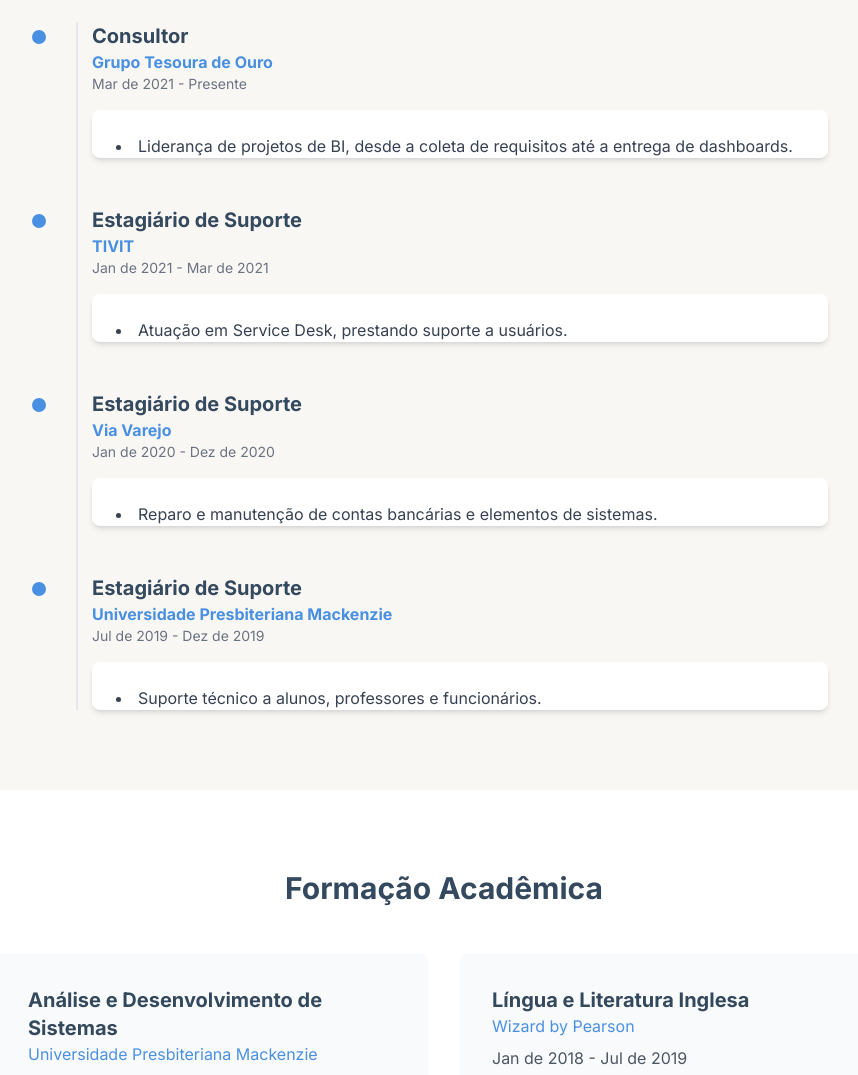
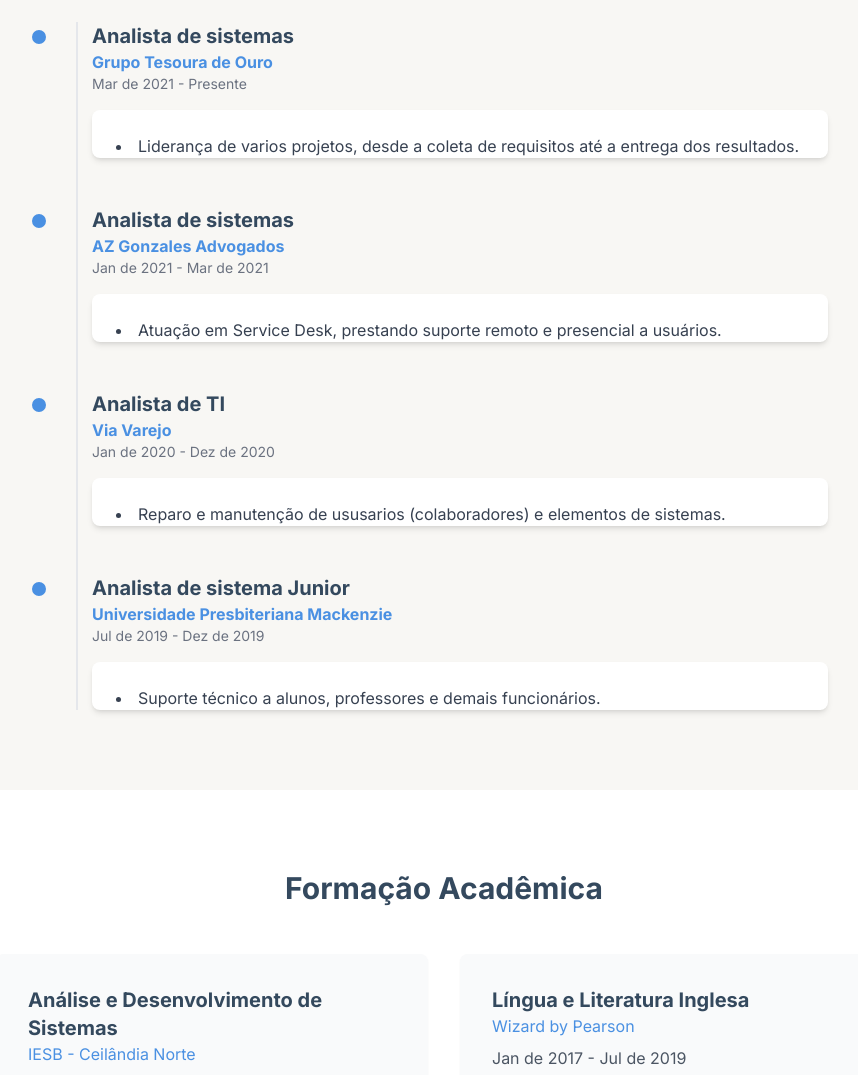
Before and after one commit to SeuPesadel00/Apresentacao, a plain HTML site: page index.html in a window 1280 px wide. Shown: the part 1540-2615 px from the top of the page, without its empty margins (196-1054 px from the left). Drawn offline with nearby package versions, Linux system fonts and the light colour scheme.

Commit message:
atualização de dados

```diff
--- a/index.html
+++ b/index.html
@@ -3,7 +3,7 @@
 <head>
     <meta charset="UTF-8">
     <meta name="viewport" content="width=device-width, initial-scale=1.0">
-    <title>Currículo Interativo - Arthur Henrique</title>
+    <title>Currículo Interativo</title>
     <script src="https://cdn.tailwindcss.com"></script>
     <script src="https://cdn.jsdelivr.net/npm/chart.js"></script>
     <link rel="preconnect" href="https://fonts.googleapis.com">
@@ -117,13 +117,13 @@
             <div class="grid md:grid-cols-2 gap-8 max-w-4xl mx-auto">
                 <div class="bg-gray-50 p-8 rounded-lg shadow-sm">
                     <h3 class="text-xl font-bold text-[#34495e]">Análise e Desenvolvimento de Sistemas</h3>
-                    <p class="text-[#4a90e2] mb-2">Universidade Presbiteriana Mackenzie</p>
-                    <p class="text-gray-600">Jan de 2019 - Dez de 2021</p>
+                    <p class="text-[#4a90e2] mb-2">IESB - Ceilândia Norte</p>
+                    <p class="text-gray-600">Jan de 2023 - Presente</p>
                 </div>
                 <div class="bg-gray-50 p-8 rounded-lg shadow-sm">
                     <h3 class="text-xl font-bold text-[#34495e]">Língua e Literatura Inglesa</h3>
                     <p class="text-[#4a90e2] mb-2">Wizard by Pearson</p>
-                    <p class="text-gray-600">Jan de 2018 - Jul de 2019</p>
+                    <p class="text-gray-600">Jan de 2017 - Jul de 2019</p>
                 </div>
             </div>
         </section>
@@ -131,9 +131,10 @@
 
     <footer class="bg-white mt-20">
         <div class="container mx-auto px-6 py-8 text-center text-gray-600">
-            <p class="font-semibold text-[#34495e]">Arthur Henrique</p>
-            <p>arthur.h@outlook.com</p>
-            <p>(11) 97457-4543</p>
+            <p class="font-semibold text-[#34495e]">Arthur Henrique Gomes de Oliveira</p>
+            <p>arthur.hhee@gmail.com</p>
+            <p>(61) 98107-6848</p>
+            <p>(61) 98220-1177</p>
         </div>
     </footer>
 
@@ -146,15 +147,15 @@
             });
 
             const allSkills = [
-                { name: 'Gerenciamento de Projetos', category: 'Gestão & Análise', level: 5 },
+                { name: 'Gerenciamento de Projetos', category: 'Gestão & Análise', level: 4 },
                 { name: 'Análise de Sistemas', category: 'Gestão & Análise', level: 5 },
-                { name: 'Business Intelligence (BI)', category: 'Gestão & Análise', level: 4 },
-                { name: 'Power BI', category: 'Gestão & Análise', level: 4 },
+                { name: 'Business Intelligence (BI)', category: 'Gestão & Análise', level: 3 },
+                { name: 'Power BI', category: 'Gestão & Análise', level: 3 },
                 { name: 'SAP (Associate)', category: 'Gestão & Análise', level: 3 },
                 { name: 'SQL', category: 'Desenvolvimento', level: 4 },
                 { name: 'Python', category: 'Desenvolvimento', level: 3 },
-                { name: 'HTML, CSS', category: 'Desenvolvimento', level: 3 },
-                { name: 'Redes e Infraestrutura', category: 'Infraestrutura', level: 4 },
+                { name: 'HTML, CSS', category: 'Desenvolvimento', level: 4 },
+                { name: 'Redes e Infraestrutura', category: 'Infraestrutura', level: 5 },
                 { name: 'Administração de Servidores', category: 'Infraestrutura', level: 4 },
                 { name: 'Suporte Técnico', category: 'Infraestrutura', level: 5 },
             ];
@@ -239,47 +240,49 @@
             const experiences = [
                 {
                     company: 'Grupo Tesoura de Ouro',
-                    role: 'Consultor',
+                    role: 'Analista de sistemas',
                     period: 'Mar de 2021 - Presente',
                     details: [
-                        'Liderança de projetos de BI, desde a coleta de requisitos até a entrega de dashboards.',
-                        'Análise e desenvolvimento de soluções para o sistema ERP Protheus.',
-                        'Suporte a mais de 150 filiais e 4.500 usuários.',
-                        'Administração de infraestrutura de redes, servidores Windows, PABX e Office 365.',
-                        'Gerenciamento de fornecedores e implantação de novas tecnologias.'
+                        'Liderança de varios projetos, desde a coleta de requisitos até a entrega dos resultados.',
+                        'Análise e desenvolvimento de soluções para as demandas especificas da empresa.',
+                        'Suporte ao escritorio e mais de 120 filiais (Lojas). ',
+                        'Administração de infraestrutura de redes, servidores Windows, AD, Consultas SQL.',
+                        'Utilização de PDVs e ferramentas de acesso remoto (VNC, AnyDesk).',
+                        'Gerenciamento de chamados e analise de problemas diarios para aperfeiçoamento dos sistemas.'
                     ]
                 },
                 {
-                    company: 'TIVIT',
-                    role: 'Estagiário de Suporte',
+                    company: 'AZ Gonzales Advogados',
+                    role: 'Analista de sistemas',
                     period: 'Jan de 2021 - Mar de 2021',
                     details: [
-                        'Atuação em Service Desk, prestando suporte a usuários.',
+                        'Atuação em Service Desk, prestando suporte remoto e presencial a usuários.',
                         'Instalação e configuração de softwares.',
-                        'Resolução de problemas de hardware e software (Windows e Pacote Office).',
+                        'Resolução de problemas de hardware e software (Windows, Linux, Mac & Pacote Office).',
                         'Criação e gerenciamento de contas de usuário.'
                     ]
                 },
                 {
                     company: 'Via Varejo',
-                    role: 'Estagiário de Suporte',
+                    role: 'Analista de TI',
                     period: 'Jan de 2020 - Dez de 2020',
                     details: [
-                        'Reparo e manutenção de contas bancárias e elementos de sistemas.',
-                        'Suporte ao sistema Protheus e outras aplicações internas.',
+                        'Reparo e manutenção de ususarios (colaboradores) e elementos de sistemas.',
+                        'Suporte ao sistema dos de OS dos montadores e outras aplicações internas.',
                         'Utilização de PDVs e ferramentas de acesso remoto (VNC, AnyDesk).',
-                        'Atendimento via Service Now e telefonia.'
+                        'Atendimento via Service Now, telefonia e WhatsApp.'
                     ]
                 },
                 {
                     company: 'Universidade Presbiteriana Mackenzie',
-                    role: 'Estagiário de Suporte',
+                    role: 'Analista de sistema Junior',
                     period: 'Jul de 2019 - Dez de 2019',
                     details: [
-                        'Suporte técnico a alunos, professores e funcionários.',
-                        'Manutenção de redes, garantindo a conectividade e o serviço de telefonia.',
-                        'Atendimento em laboratórios e suporte a eventos.',
-                        'Gerenciamento de infraestrutura de rede e telefonia.'
+                        'Suporte técnico a alunos, professores e demais funcionários.',
+                        'Infraestrutura e Manutenção de redes, garantindo a conectividade e o serviço de telefonia e rede interna de todo o campos.',
+                        'Atendimento em laboratórios, salas de aula e suporte em eventos.',
+                        'Atendimento particular nas residencias de membros da diretoria.',
+                        'Gerenciamento de usuarios no ambiente AD.'
                     ]
                 }
             ];
```
